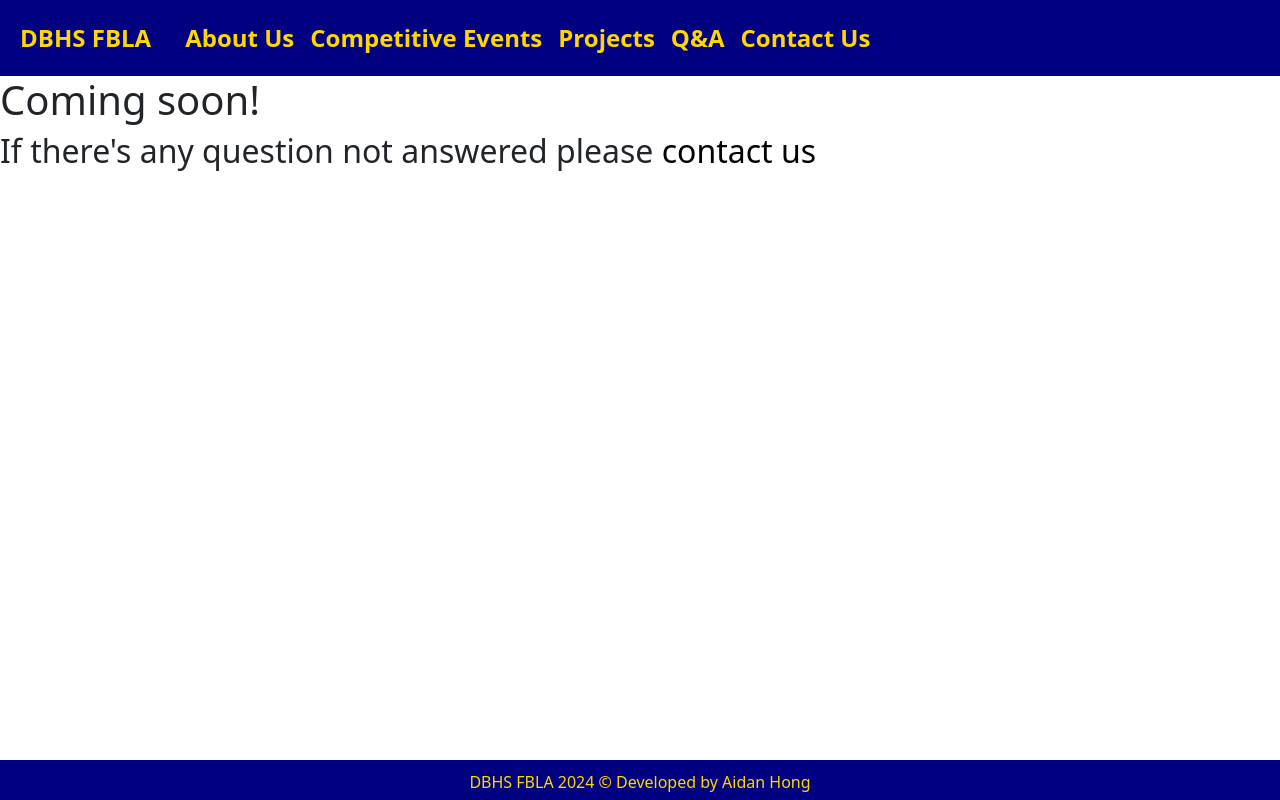
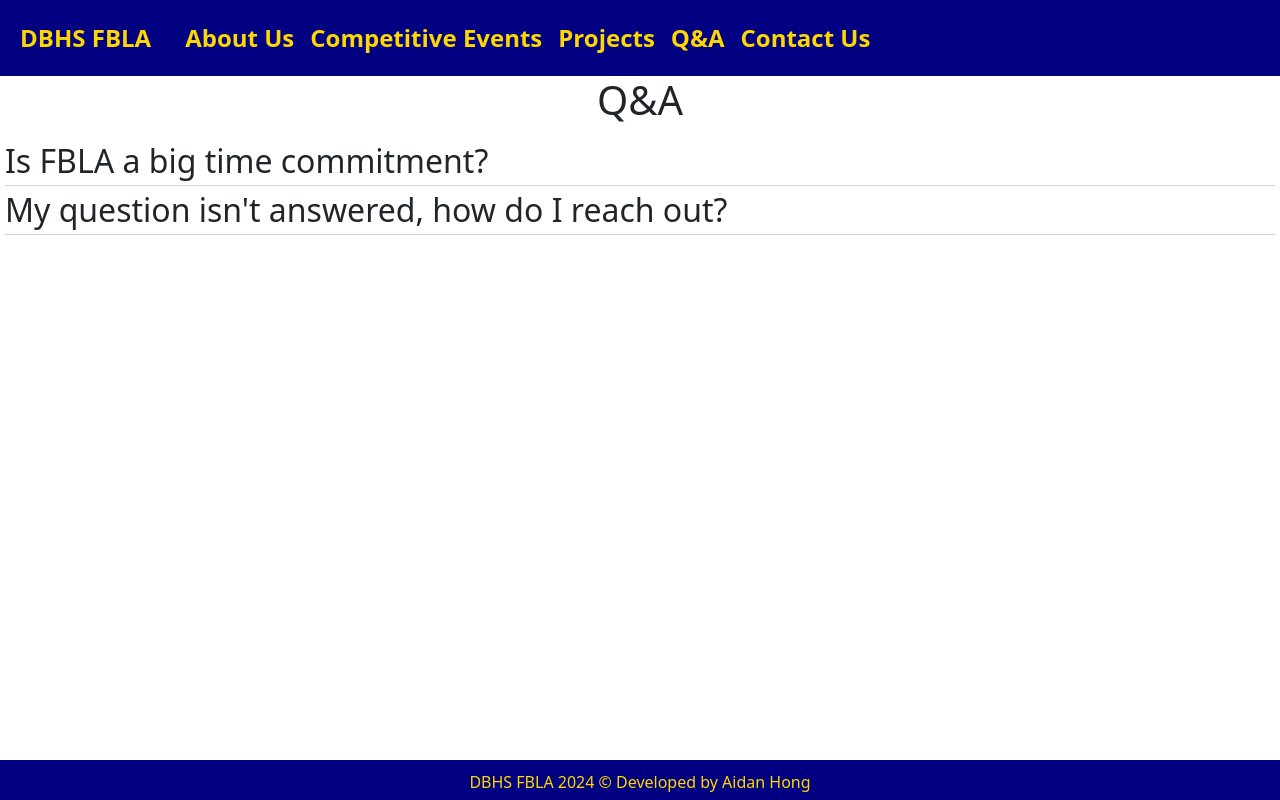
Before and after one commit to GSWForever8/dbhsfbla, a React (Create React App) app: page /qa in a window 1280 px wide. Built offline with nearby package versions, Linux system fonts and the light colour scheme.

Commit message:
Updated Q and A and updated comp events page

```diff
--- a/public/index.html
+++ b/public/index.html
@@ -11,8 +11,8 @@
     <meta name="viewport" content="width=device-width, initial-scale=1" />
     <meta name="theme-color" content="#000000" />
     <meta
-      name="description"
-      content="Web site created using create-react-app"
+      name="DBHS FBLA"
+      content="Official website of DBHS FBLA"
     />
     <link rel="apple-touch-icon" href="./logo192.png" />
     <!--
--- a/src/App.css
+++ b/src/App.css
@@ -294,3 +294,42 @@
   color:white;
   text-decoration:none;
 }
+
+.card {
+  border: none;
+  box-shadow: none;
+}
+
+.card-header {
+  background: none;
+  padding: 0;
+}
+
+.card-body {
+  padding: 10px;
+}
+.btn {
+  background: none;
+  border: none;
+  color: inherit;
+  text-decoration: none;
+  padding: 0;
+  font-size: inherit;
+  cursor: pointer;
+  font-size:xx-large;
+  font:bold;
+  font-family: system-ui, -apple-system, BlinkMacSystemFont, 'Segoe UI', Roboto, Oxygen, Ubuntu, Cantarell, 'Open Sans', 'Helvetica Neue', sans-serif;
+}
+.card-body{
+  font-size:x-large;
+}
+.btn:hover{
+  color:navy;
+  text-decoration:none;
+}
+#accordion{
+  padding-bottom:50px;
+}
+.stuff{
+  padding:5px;
+}
--- a/src/pages/Compevents.js
+++ b/src/pages/Compevents.js
@@ -3,7 +3,7 @@
 import cte from '../ctecourses.png';
 import confused from '../confused.jpg';
 import cal from '../678116-calendar-512.webp';
-import roster from '../roster.png';
+import list from '../vector-list-icon.jpg';
 import folder from '../folder.png';
 export default function CompEvents() {
     return (
@@ -62,10 +62,10 @@
                         <img className="Image" src={cal} alt="Top"/>
                     </div>
                     </a>
-                    <a href="">
+                    <a href="https://docs.google.com/spreadsheets/d/1ZUQkk7sUsLYyhehyBJESuUfJlG47R-51xyS3hy8gLaQ/edit?usp=sharing">
                     <div className="icons">
-                        <h3>Competition Roster-Coming Soon!</h3>
-                        <img className="Image" src={roster} alt="Top"/>
+                        <h3>Competitive Events List</h3>
+                        <img className="Image" src={list} alt="Top"/>
                     </div>
                     </a>
                     <a href="https://drive.google.com/drive/u/0/folders/1RI8K2BXkT-unWclKnjNfdT8gGeegY9jo">
--- a/src/pages/Contact.js
+++ b/src/pages/Contact.js
@@ -2,6 +2,7 @@
 export default function Contact(){
     return(
     <div class="contentwrap">
+        <div class="stuff">
         <div className="topHolder">
             <h1>Get in Touch!</h1>
         </div>
@@ -81,6 +82,7 @@
             </tr>
         </table>
         </div>
+        </div>
     </div>
     );
 }
--- a/src/pages/QA.js
+++ b/src/pages/QA.js
@@ -1,10 +1,68 @@
-import { Link, Route, Routes } from "react-router-dom";
-export default function QA(){
-    return(
-    <div class="contentwrap">
-        <h1>Coming soon!</h1>
-        <h2>If there's any question not answered please <Link to="/contact">contact us</Link></h2>
+import { Link } from "react-router-dom";
 
+export default function QA() {
+  return (
+    <div className="contentwrap">
+      <div className="topHolder">
+        <h1>Q&A</h1>
+      </div>
+      <div className="stuff">
+        <div id="accordion">
+          <div className="card">
+            <div className="card-header" id="headingOne">
+              <h5 className="mb-0">
+                <button
+                  className="btn btn-link"
+                  data-toggle="collapse"
+                  data-target="#collapseOne"
+                  aria-expanded="true"
+                  aria-controls="collapseOne"
+                >
+                  Is FBLA a big time commitment?
+                </button>
+              </h5>
+            </div>
+
+            <div
+              id="collapseOne"
+              className="collapse"
+              aria-labelledby="headingOne"
+              data-parent="#accordion"
+            >
+              <div className="card-body">
+                It depends on how involved you get, the amount of projects you do, and the amount of time you put into competitive events. However, we do encourage you to get involved!
+              </div>
+            </div>
+          </div>
+
+          <div className="card">
+            <div className="card-header" id="headingTwo">
+              <h5 className="mb-0">
+                <button
+                  className="btn btn-link"
+                  data-toggle="collapse"
+                  data-target="#collapseTwo"
+                  aria-expanded="false"
+                  aria-controls="collapseTwo"
+                >
+                  My question isn't answered, how do I reach out?
+                </button>
+              </h5>
+            </div>
+
+            <div
+              id="collapseTwo"
+              className="collapse"
+              aria-labelledby="headingTwo"
+              data-parent="#accordion"
+            >
+              <div className="card-body">
+                If there's any question not answered please <Link to="/contact">contact us</Link>
+              </div>
+            </div>
+          </div>
+        </div>
+      </div>
     </div>
-    );
+  );
 }
```
Also changed, not shown: src/Black_flag.svg.png (added), src/vector-list-icon.jpg (added).
